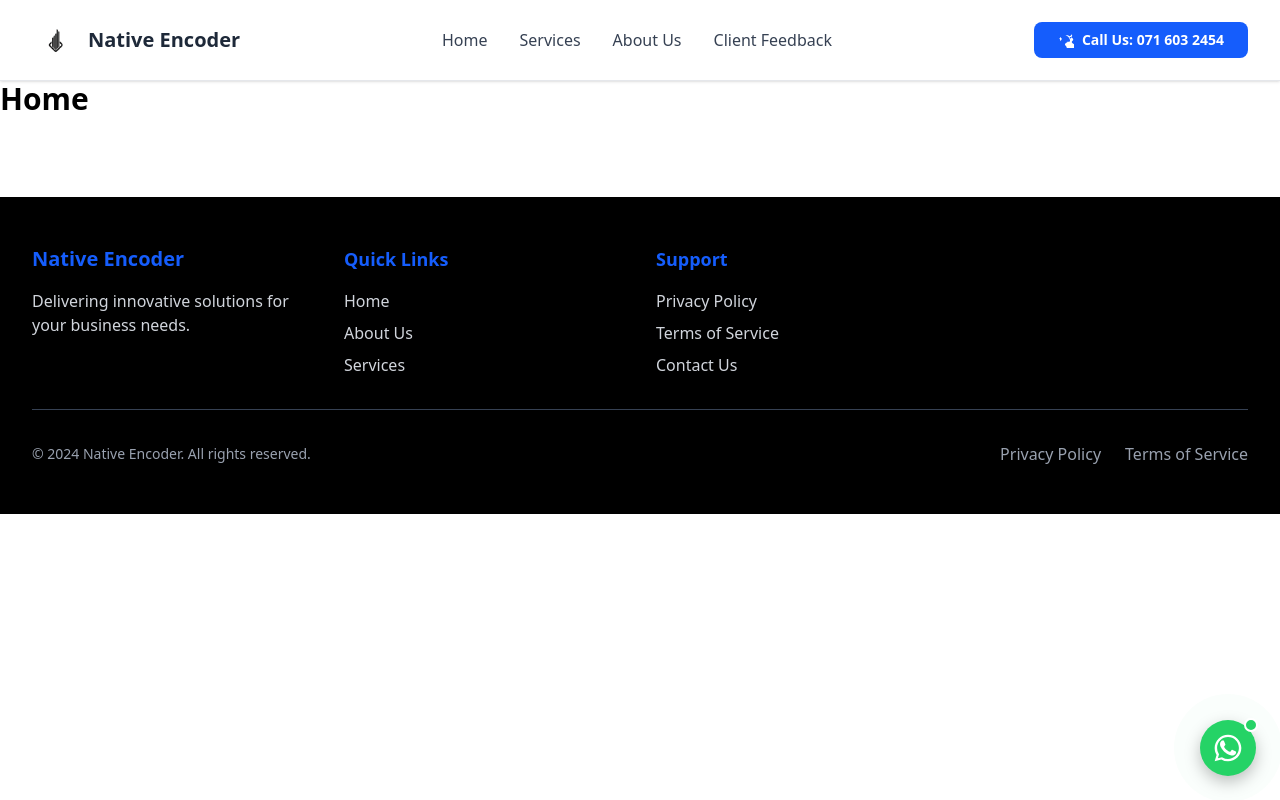
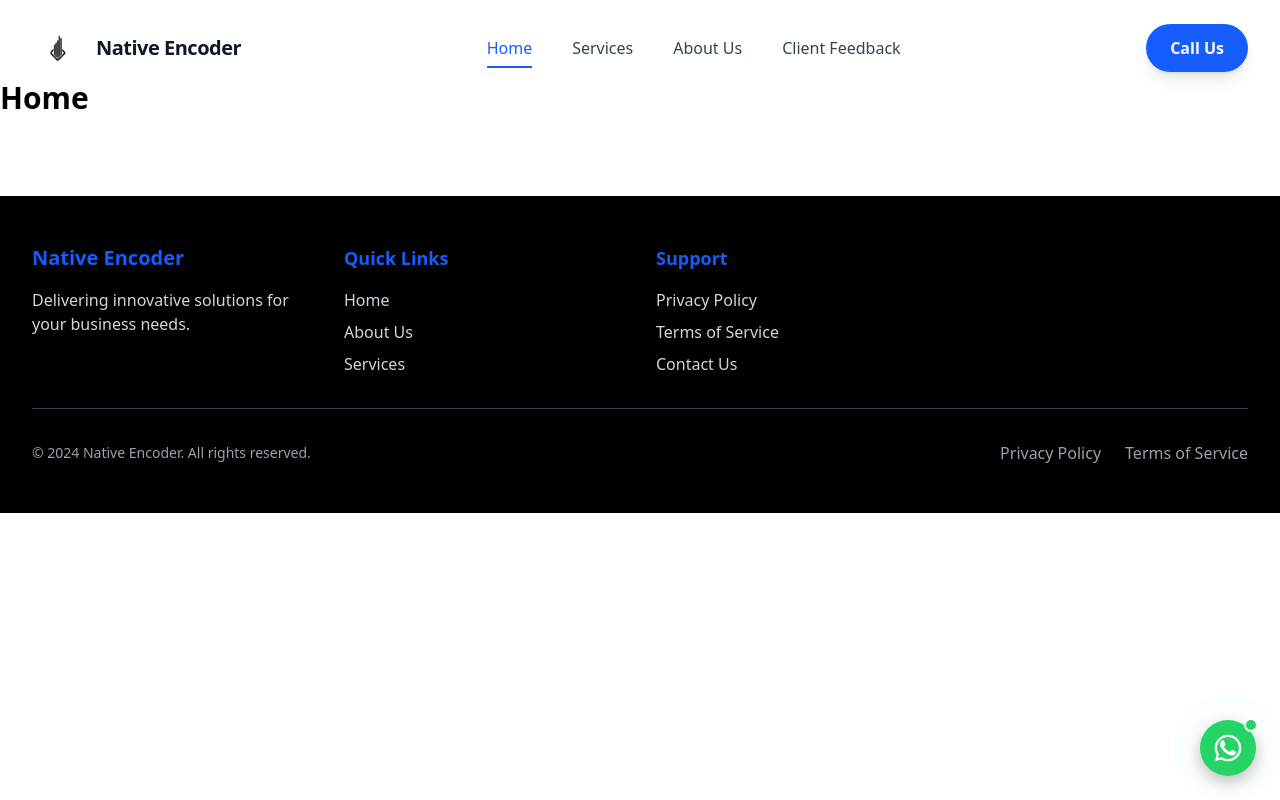
Before and after one commit to Native-Encoder/Native-Encoder-Web-App, a Next.js app: page / in a window 1280 px wide. Built offline with nearby package versions, Linux system fonts and the light colour scheme.

Commit message:
Header created

```diff
--- a/app/components/header/index.tsx
+++ b/app/components/header/index.tsx
@@ -1,10 +1,15 @@
+
 "use client";
 
 import Link from "next/link";
 import Image from "next/image";
-import { useState } from "react";
+import { useState, useEffect } from "react";
+import { usePathname } from "next/navigation";
 
 export default function Header() {
+    const pathname = usePathname();
+
+    const [sticky, setSticky] = useState(false);
     const [isOpen, setIsOpen] = useState(false);
 
     const navLinks = [
@@ -14,100 +19,140 @@ export default function Header() {
         { href: "/feedback", label: "Client Feedback" },
     ];
 
+    useEffect(() => {
+        const handleScroll = () => {
+            setSticky(window.scrollY > 20);
+        };
+
+        handleScroll();
+
+        window.addEventListener("scroll", handleScroll);
+
+        return () => window.removeEventListener("scroll", handleScroll);
+    }, []);
+
+    useEffect(() => {
+        setIsOpen(false);
+    }, [pathname]);
+
     return (
-        <nav className="bg-white border-b border-gray-200 sticky top-0 z-40 shadow-sm">
-            <div className="max-w-7xl mx-auto px-4 sm:px-6 lg:px-8">
-                <div className="flex justify-between items-center h-16 md:h-20">
-                    {/* Brand/Logo */}
-                    <Link href="/" className="flex items-center gap-2 shrink-0">
+        <main className="pt-20">
+            <header
+                className={`fixed top-0 left-0 w-full z-50 transition-all duration-300 ${sticky
+                        ? "bg-white/90 backdrop-blur-md shadow-md py-0"
+                        : "bg-transparent py-2"
+                    }`}
+            >
+                <div className="max-w-[1320px] mx-auto px-5 lg:px-8">
+                    <div className="flex items-center justify-between h-20">
+                        {/* Logo */}
+                        <Link href="/" className="flex items-center gap-3">
                             <Image
                                 src="/assets/images/native-encoder-logo.svg"
-                            alt="Native Encoder Logo"
-                            width={48}
-                            height={48}
-                            className="h-10 w-10 md:h-12 md:w-12 object-contain"
+                                alt="Native Encoder"
+                                width={52}
+                                height={52}
                                 priority
                             />
-                        <h1 className="hidden sm:block text-lg md:text-xl font-bold text-gray-800">
+
+                            <span className="text-xl font-bold tracking-tight text-gray-900">
                                 Native Encoder
-                        </h1>
+                            </span>
                         </Link>
 
-                    {/* Desktop Navigation */}
-                    <div className="hidden md:flex items-center gap-8">
-                        {navLinks.map((link) => (
+                        {/* Desktop Menu */}
+                        <nav className="hidden lg:flex items-center gap-10">
+                            {navLinks.map((item) => {
+                                const active = pathname === item.href;
+
+                                return (
                                     <Link
-                                key={link.href}
-                                href={link.href}
-                                className="text-gray-700 hover:text-blue-600 transition-colors duration-300 font-medium text-sm lg:text-base"
+                                        key={item.href}
+                                        href={item.href}
+                                        className={`relative font-medium transition-all duration-300
+                  ${active
+                                                ? "text-blue-600"
+                                                : "text-gray-700 hover:text-blue-600"
+                                            }
+                  after:absolute after:left-0 after:-bottom-2 after:h-[2px]
+                  after:bg-blue-600 after:transition-all after:duration-300
+                  ${active
+                                                ? "after:w-full"
+                                                : "after:w-0 hover:after:w-full"
+                                            }`}
                                     >
-                                {link.label}
+                                        {item.label}
                                     </Link>
-                        ))}
+                                );
+                            })}
+                        </nav>
+
+                        {/* Desktop CTA */}
+                        <a
+                            href="tel:+94716032454"
+                            className="hidden lg:flex items-center rounded-full bg-blue-600 px-6 py-3 text-white font-semibold shadow-lg transition-all duration-300 hover:-translate-y-0.5 hover:bg-blue-700 hover:shadow-xl"
+                        >
+                            Call Us
+                        </a>
+
+                        {/* Mobile Button */}
+                        <button
+                            onClick={() => setIsOpen(!isOpen)}
+                            className="lg:hidden relative h-10 w-10 flex items-center justify-center"
+                        >
+                            <span
+                                className={`absolute h-0.5 w-6 bg-gray-800 transition-all duration-300 ${isOpen ? "rotate-45" : "-translate-y-2"
+                                    }`}
+                            />
+
+                            <span
+                                className={`absolute h-0.5 w-6 bg-gray-800 transition-all duration-300 ${isOpen ? "opacity-0" : ""
+                                    }`}
+                            />
+
+                            <span
+                                className={`absolute h-0.5 w-6 bg-gray-800 transition-all duration-300 ${isOpen ? "-rotate-45" : "translate-y-2"
+                                    }`}
+                            />
+                        </button>
+                    </div>
                 </div>
 
-                    {/* Call Button - Desktop */}
+                {/* Mobile Menu */}
+                <div
+                    className={`lg:hidden overflow-hidden transition-all duration-300 ${isOpen ? "max-h-[500px]" : "max-h-0"
+                        }`}
+                >
+                    <div className="bg-white border-t border-gray-100 shadow-lg">
+                        <div className="px-5 py-6 flex flex-col gap-1">
+                            {navLinks.map((item) => {
+                                const active = pathname === item.href;
+
+                                return (
+                                    <Link
+                                        key={item.href}
+                                        href={item.href}
+                                        className={`rounded-lg px-4 py-3 font-medium transition-all duration-300 ${active
+                                                ? "bg-blue-50 text-blue-600"
+                                                : "text-gray-700 hover:bg-gray-100 hover:text-blue-600"
+                                            }`}
+                                    >
+                                        {item.label}
+                                    </Link>
+                                );
+                            })}
+
                             <a
-                        href="tel:+92716032454"
-                        className="hidden md:flex px-6 py-2 bg-blue-600 text-white rounded-lg hover:bg-blue-700 transition-colors duration-300 font-semibold text-sm items-center gap-2"
+                                href="tel:+94716032454"
+                                className="mt-4 flex justify-center rounded-full bg-blue-600 px-6 py-3 font-semibold text-white transition hover:bg-blue-700"
                             >
-                        <svg
-                            className="h-4 w-4"
-                            fill="currentColor"
-                            viewBox="0 0 24 24"
-                        >
-                            <path d="M3 9.1c0-.5.1-1 .3-1.6l2.1 2.1c.1.3.3.5.5.7L3.9 14c-.5-1.5-.9-3-1.9-4.9m16.8-3.5l2.1-2.1c.2.6.3 1.1.3 1.6-1 1.9-1.4 3.4-1.9 4.9l-1.9-1.9c.2-.2.4-.4.5-.7m-8.4-2.5c2.2 0 4.4.8 6.1 2.5s2.5 3.9 2.5 6.1-8 0-4.4.8-6.1 2.5-2.5 6.1.8 4.4 2.5 6.1 3.9 2.5 6.1 2.5 4.4-.8 6.1-2.5 2.5-3.9 2.5-6.1-8 0-4.4-.8-6.1-2.5-2.5-6.1-.8-4.4-2.5-6.1-3.9-2.5-6.1-2.5" />
-                        </svg>
-                        Call Us: 071 603 2454
-                    </a>
-
-                    {/* Mobile Menu Toggle */}
-                    <button
-                        onClick={() => setIsOpen(!isOpen)}
-                        className="md:hidden inline-flex items-center justify-center p-2 rounded-md text-gray-700 hover:text-blue-600 focus:outline-none"
-                    >
-                        <svg className="h-6 w-6" fill="none" stroke="currentColor" viewBox="0 0 24 24">
-                            {isOpen ? (
-                                <path strokeLinecap="round" strokeLinejoin="round" strokeWidth={2} d="M6 18L18 6M6 6l12 12" />
-                            ) : (
-                                <path strokeLinecap="round" strokeLinejoin="round" strokeWidth={2} d="M4 6h16M4 12h16M4 18h16" />
-                            )}
-                        </svg>
-                    </button>
-                </div>
-
-                {/* Mobile Navigation */}
-                {isOpen && (
-                    <div className="md:hidden pb-4 border-t border-gray-200">
-                        <div className="flex flex-col space-y-2 pt-4">
-                            {navLinks.map((link) => (
-                                <Link
-                                    key={link.href}
-                                    href={link.href}
-                                    className="text-gray-700 hover:text-blue-600 hover:bg-gray-50 px-3 py-2 rounded-md transition-colors duration-300 font-medium"
-                                    onClick={() => setIsOpen(false)}
-                                >
-                                    {link.label}
-                                </Link>
-                            ))}
-                            <a
-                                href="tel:+92716032454"
-                                className="w-full px-4 py-2 bg-blue-600 text-white rounded-lg hover:bg-blue-700 transition-colors duration-300 font-semibold text-center mt-2 flex items-center justify-center gap-2"
-                                onClick={() => setIsOpen(false)}
-                            >
-                                <svg
-                                    className="h-4 w-4"
-                                    fill="currentColor"
-                                    viewBox="0 0 24 24"
-                                >
-                                    <path d="M3 9.1c0-.5.1-1 .3-1.6l2.1 2.1c.1.3.3.5.5.7L3.9 14c-.5-1.5-.9-3-1.9-4.9m16.8-3.5l2.1-2.1c.2.6.3 1.1.3 1.6-1 1.9-1.4 3.4-1.9 4.9l-1.9-1.9c.2-.2.4-.4.5-.7m-8.4-2.5c2.2 0 4.4.8 6.1 2.5s2.5 3.9 2.5 6.1-8 0-4.4.8-6.1 2.5-2.5 6.1.8 4.4 2.5 6.1 3.9 2.5 6.1 2.5 4.4-.8 6.1-2.5 2.5-3.9 2.5-6.1-8 0-4.4-.8-6.1-2.5-2.5-6.1-.8-4.4-2.5-6.1-3.9-2.5-6.1-2.5" />
-                                </svg>
                                 Call Us: 071 603 2454
                             </a>
                         </div>
                     </div>
-                )}
                 </div>
-        </nav>
+            </header>
+        </main>
+
     );
 }
```
Also changed, not shown: 1 other file (tests, documents, lock files or other folders). Lines whose indentation alone changed are shown as unchanged.
